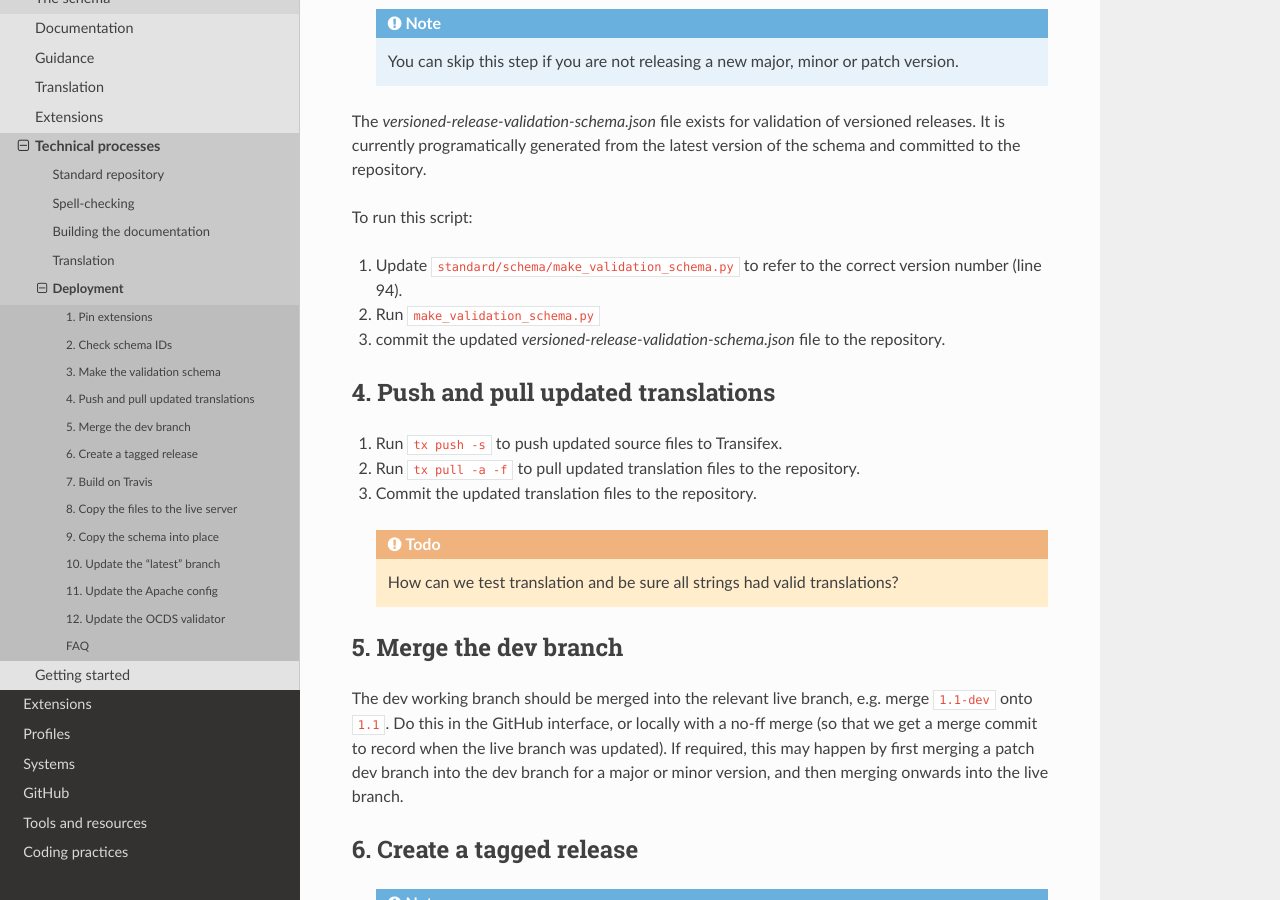
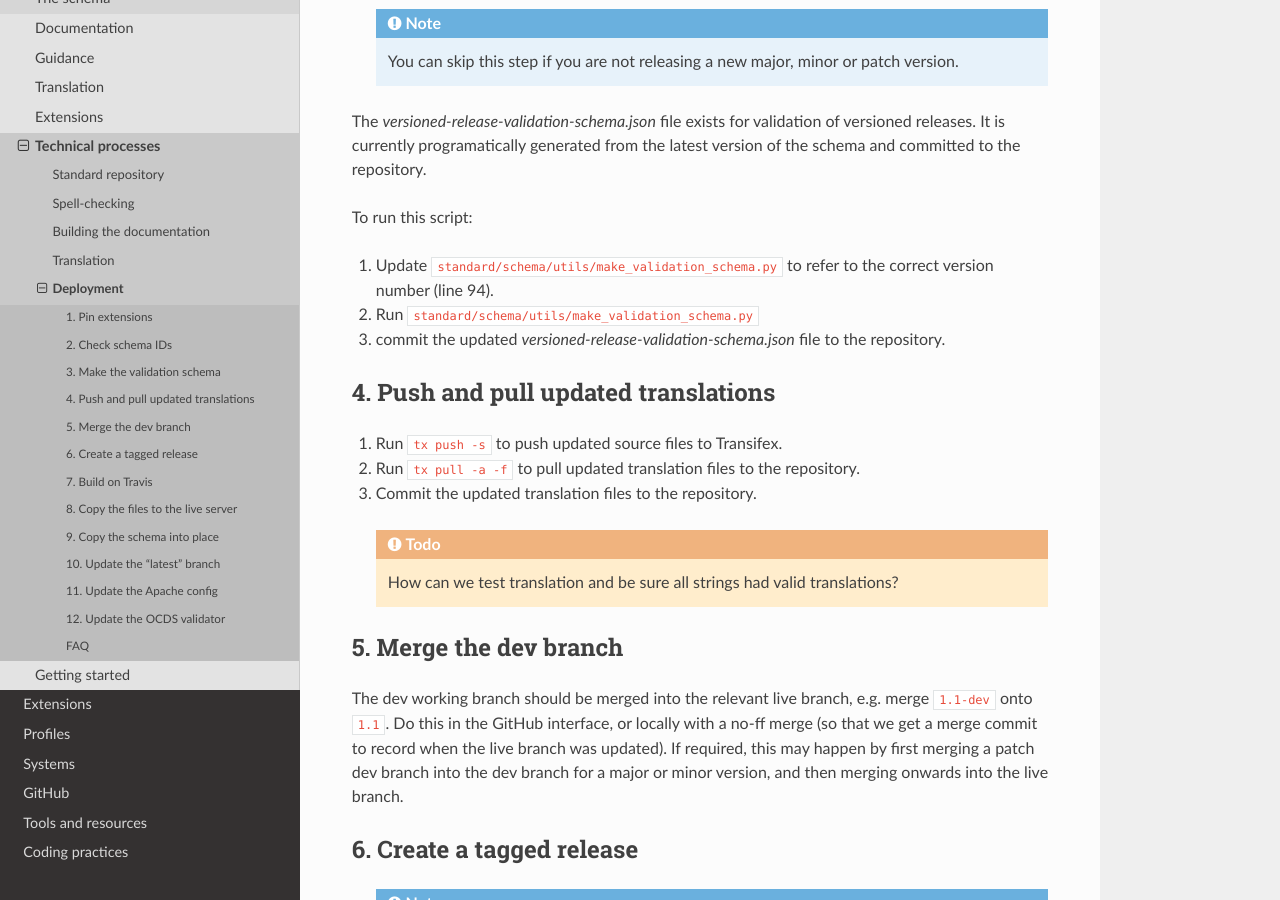
Before and after one commit to open-contracting/standard-development-handbook, a Sphinx documentation site: the page built from docs/standard/technical/deployment.md, in a window 1280 px wide and 900 px high, scrolled down 2073 px. Built offline with Sphinx 7.4.7 and the Read the Docs theme 2.0.0, drawn with Linux system fonts in a browser that asks for light colours.

Commit message:
Fix make_validation_schema.py path

```diff
--- a/docs/standard/technical/deployment.md
+++ b/docs/standard/technical/deployment.md
@@ -84,8 +84,8 @@ The _versioned-release-validation-schema.json_ file exists for validation of ver
 
 To run this script:
 
-1. Update `standard/schema/make_validation_schema.py` to refer to the correct version number (line 94).
-1. Run `make_validation_schema.py`
+1. Update `standard/schema/utils/make_validation_schema.py` to refer to the correct version number (line 94).
+1. Run `standard/schema/utils/make_validation_schema.py`
 1. commit the updated _versioned-release-validation-schema.json_ file to the repository.
 
 ## 4. Push and pull updated translations
```
